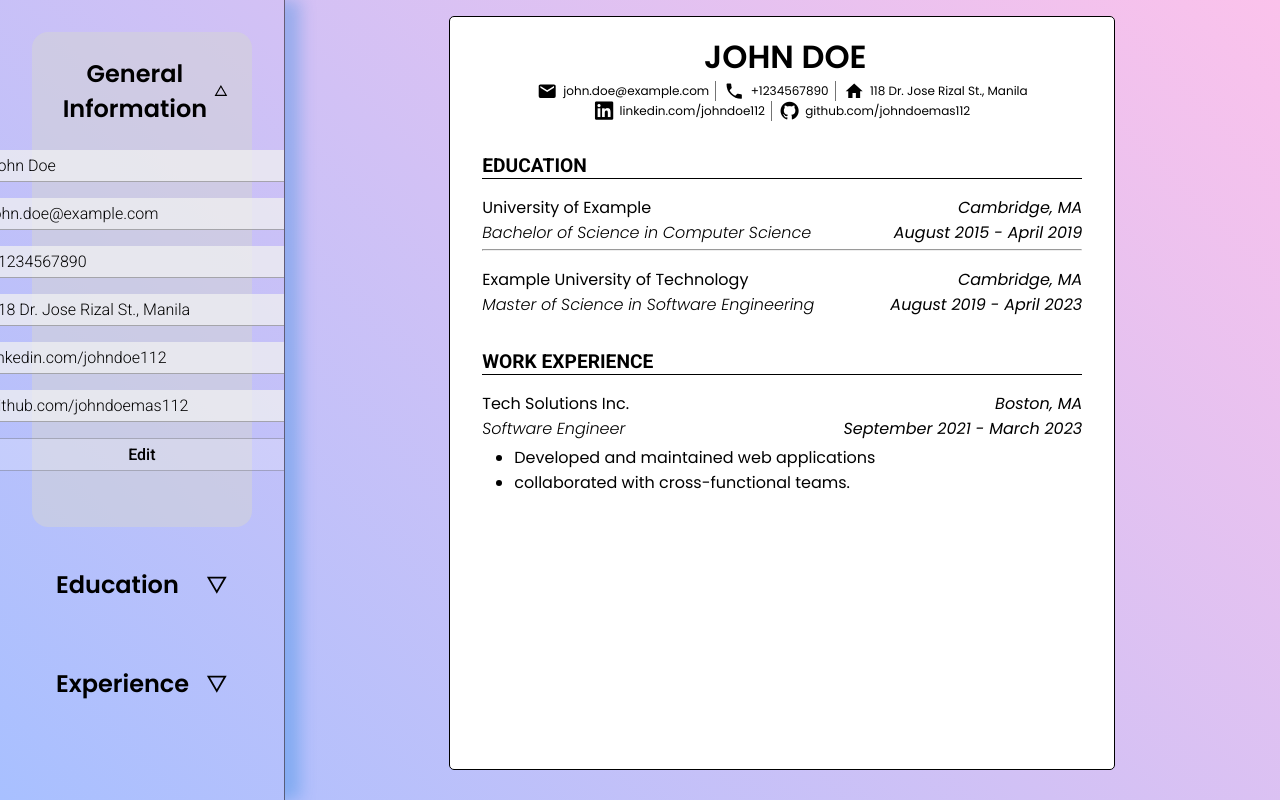
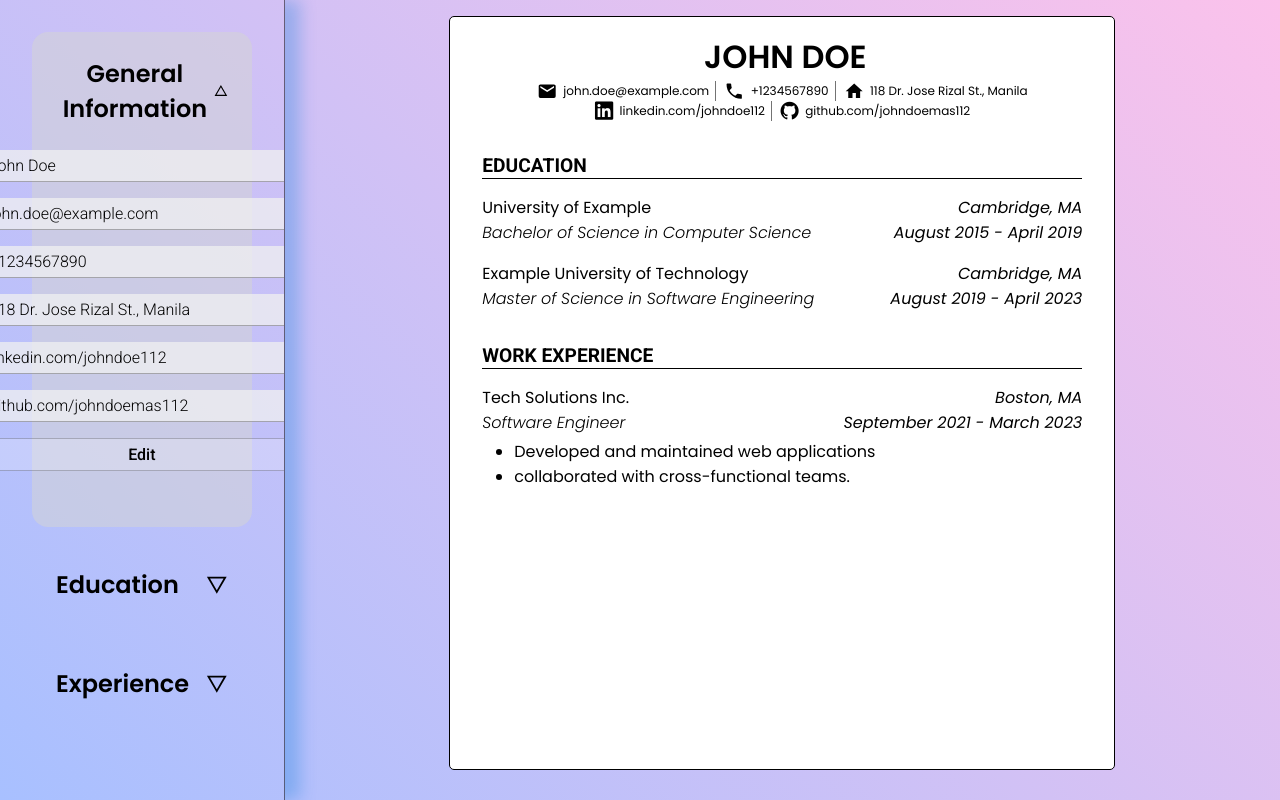
Before and after one commit to espiritukarl/odin-cv-application, a React (Vite) app: page / in a window 1280 px wide. Built offline with nearby package versions, Linux system fonts and the light colour scheme.

Commit message:
Removed <hr> tag

```diff
--- a/src/components/DisplayCV.jsx
+++ b/src/components/DisplayCV.jsx
@@ -84,10 +84,6 @@ function DisplayCV({ cvData }) {
                 {edu.startdate} - {edu.enddate}
               </span>
             </div>
-
-            {putEducLine && index != cvData.education.length - 1 ? (
-              <hr />
-            ) : null}
           </article>
         ))
       ) : (
@@ -118,9 +114,6 @@ function DisplayCV({ cvData }) {
                 ))}
               </ul>
             </span>
-            {putExpLine && index != cvData.experience.length - 1 ? (
-              <hr />
-            ) : null}
           </article>
         ))
       ) : (
```
